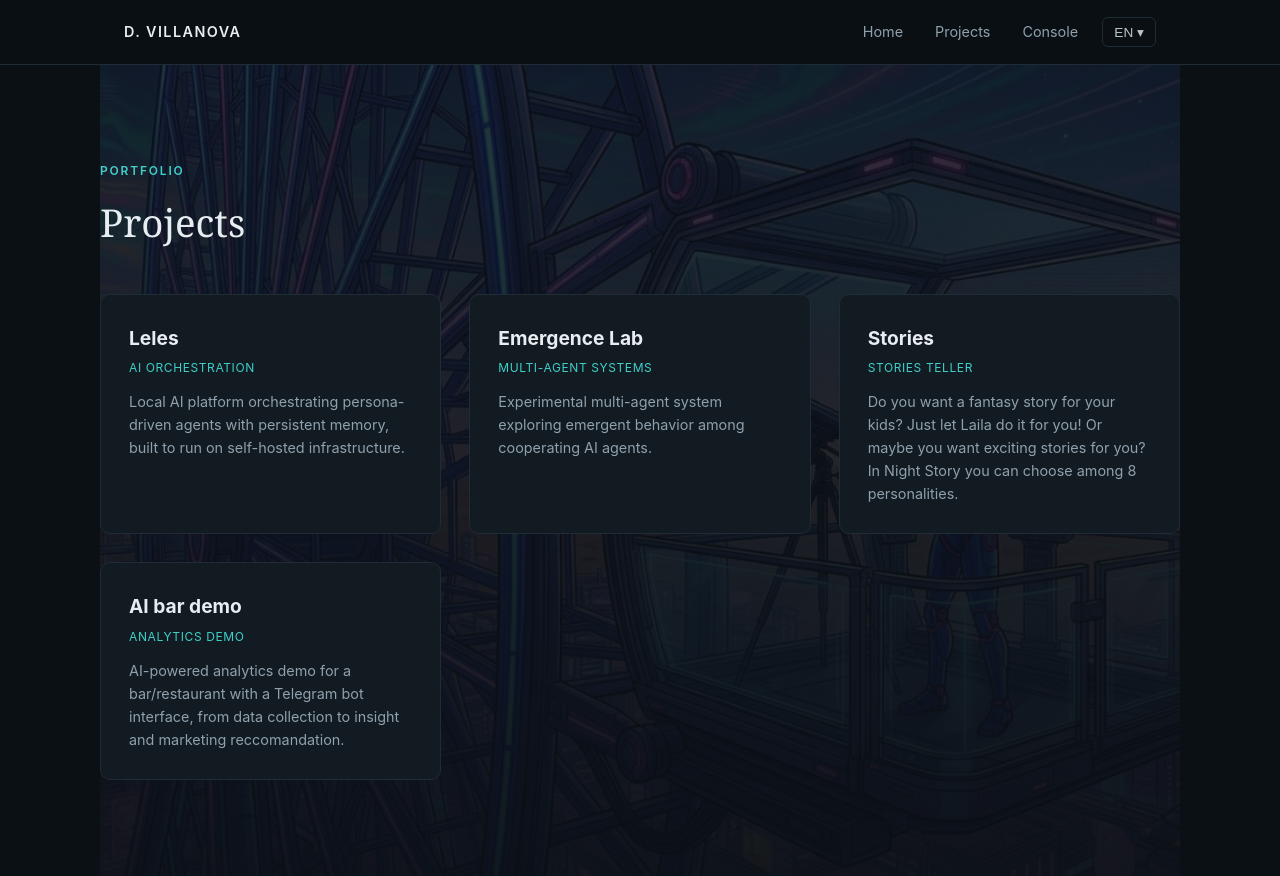
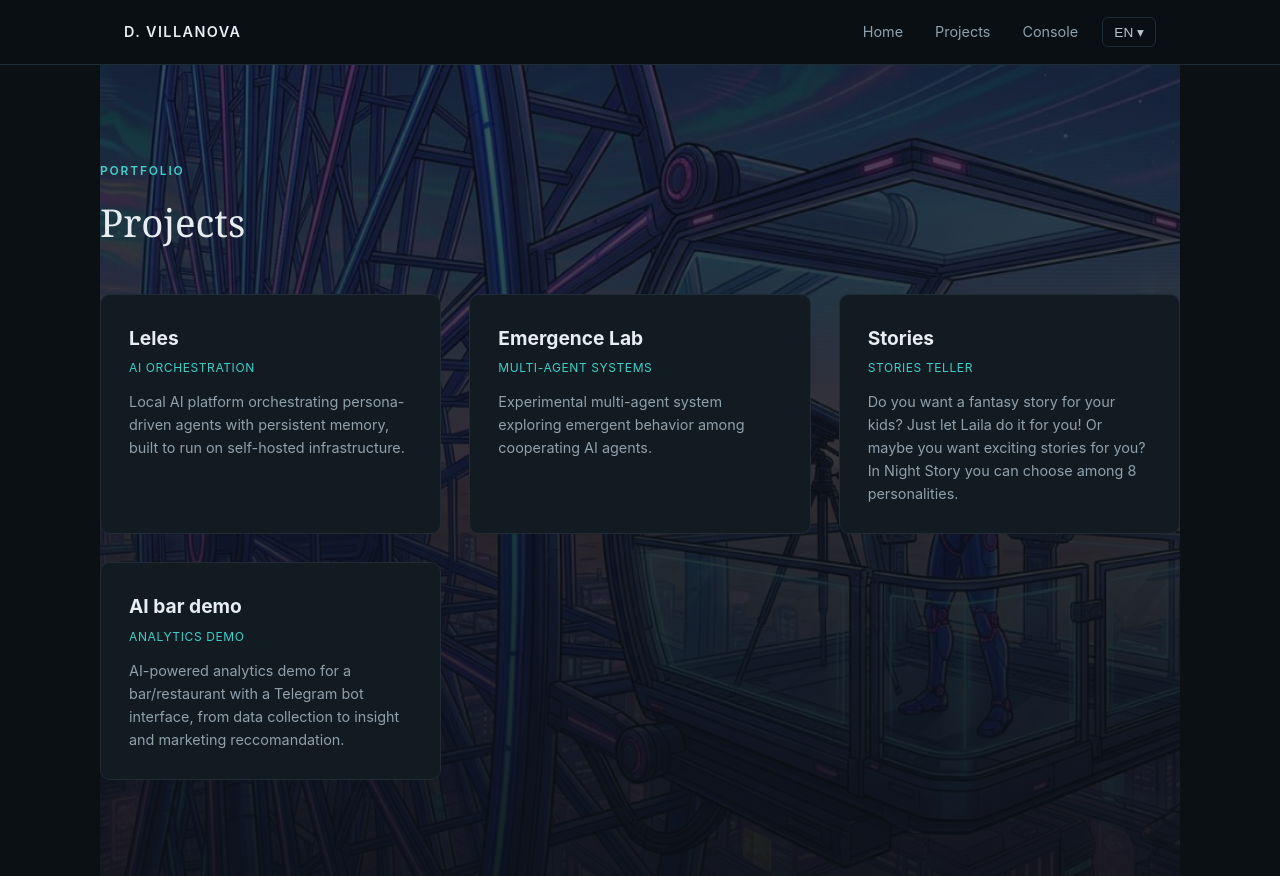
Before and after one commit to danieleelfo/dv-site, a React (Vite) app: page /projects in a window 1280 px wide. Built offline with nearby package versions, Linux system fonts and the light colour scheme.

Commit message:
Opacity4

```diff
--- a/src/pages/Projects.jsx
+++ b/src/pages/Projects.jsx
@@ -37,7 +37,7 @@ const styles = {
     width: '100%',
     height: '100%',
     objectFit: 'cover',
-    opacity: 0.4,
+    opacity: 0.7,
   },
   overlay: {
     position: 'absolute',
```
